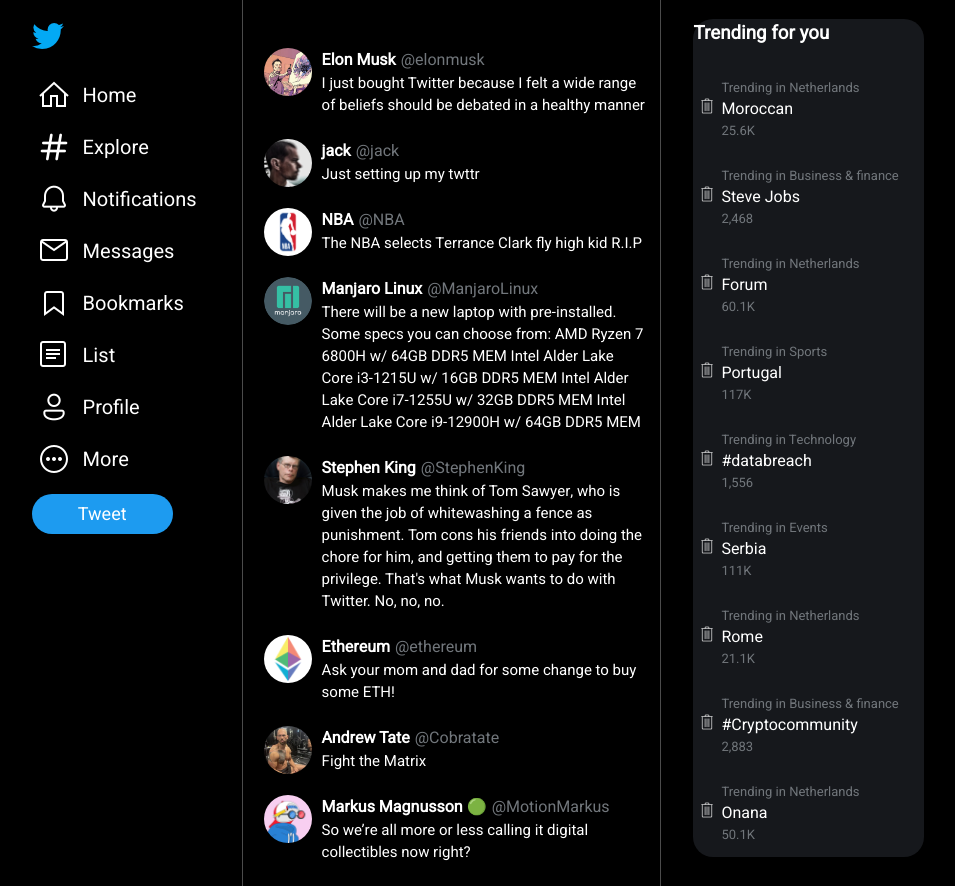
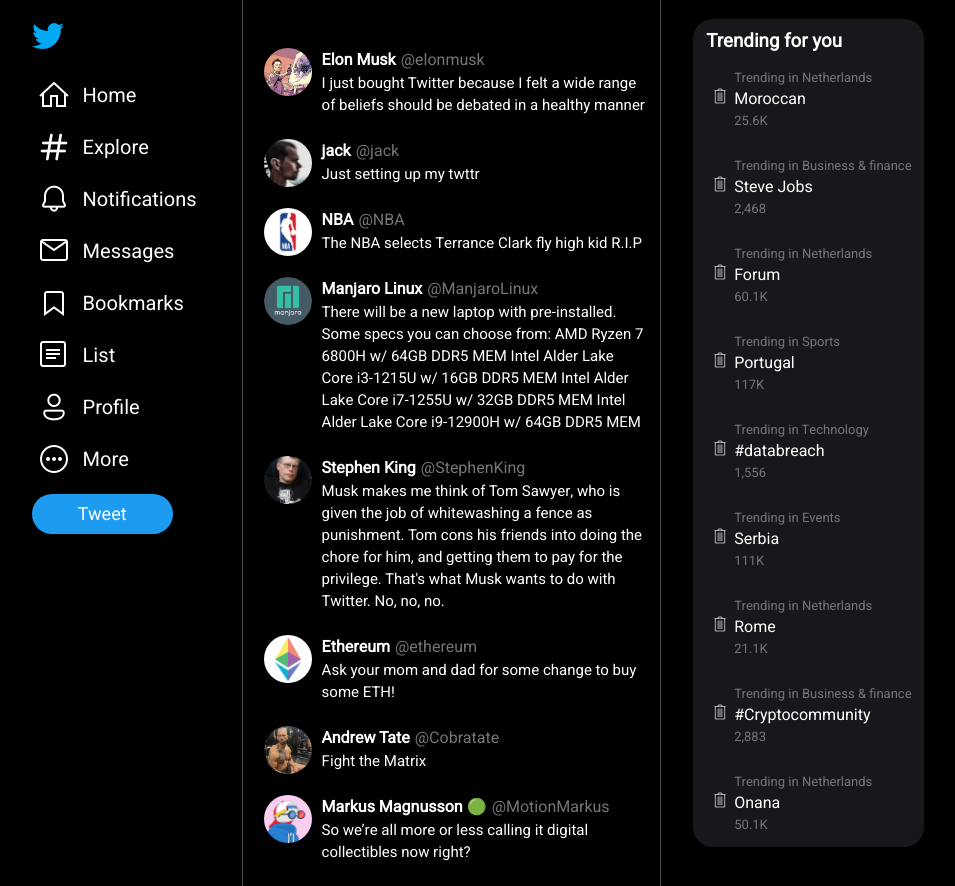
Before and after one commit to astronomx/twitter-replica, a React (Create React App) app: page / in a window 1280 px wide. Shown: the whole page, without its empty margins (193-1148 px from the left). Built offline with nearby package versions, Linux system fonts and the light colour scheme.

Commit message:
Trending bar is improved

```diff
--- a/src/App.js
+++ b/src/App.js
@@ -64,7 +64,7 @@
 
       <div className="trending">
         <div className="list">
-          <h3 className="title" >Trending for you</h3>
+          <h3 className="title">Trending for you</h3>
           <Trends trendData={trend} trendDelete={trendDelete} />
         </div>
       </div>
--- a/src/styles/App.css
+++ b/src/styles/App.css
@@ -46,12 +46,11 @@
     margin-left: 1vw;
 } */
 
-/* .trending {
-    background: #16181c;
-    margin-top: 2vh;
-    width: 18vw;
-    border-radius: 20px;
-} */
+.title {
+    margin-left: 1vw;
+    margin-bottom: 0px;
+    padding-top: 1vh;
+}
 
 .list {
     background: #16181c;
--- a/src/styles/trends.css
+++ b/src/styles/trends.css
@@ -8,6 +8,7 @@
     display: flex;
     flex-direction: row;
     align-items: center;
+    margin-left: 1vw;
 }
 
 .trendInfo > p {
```
